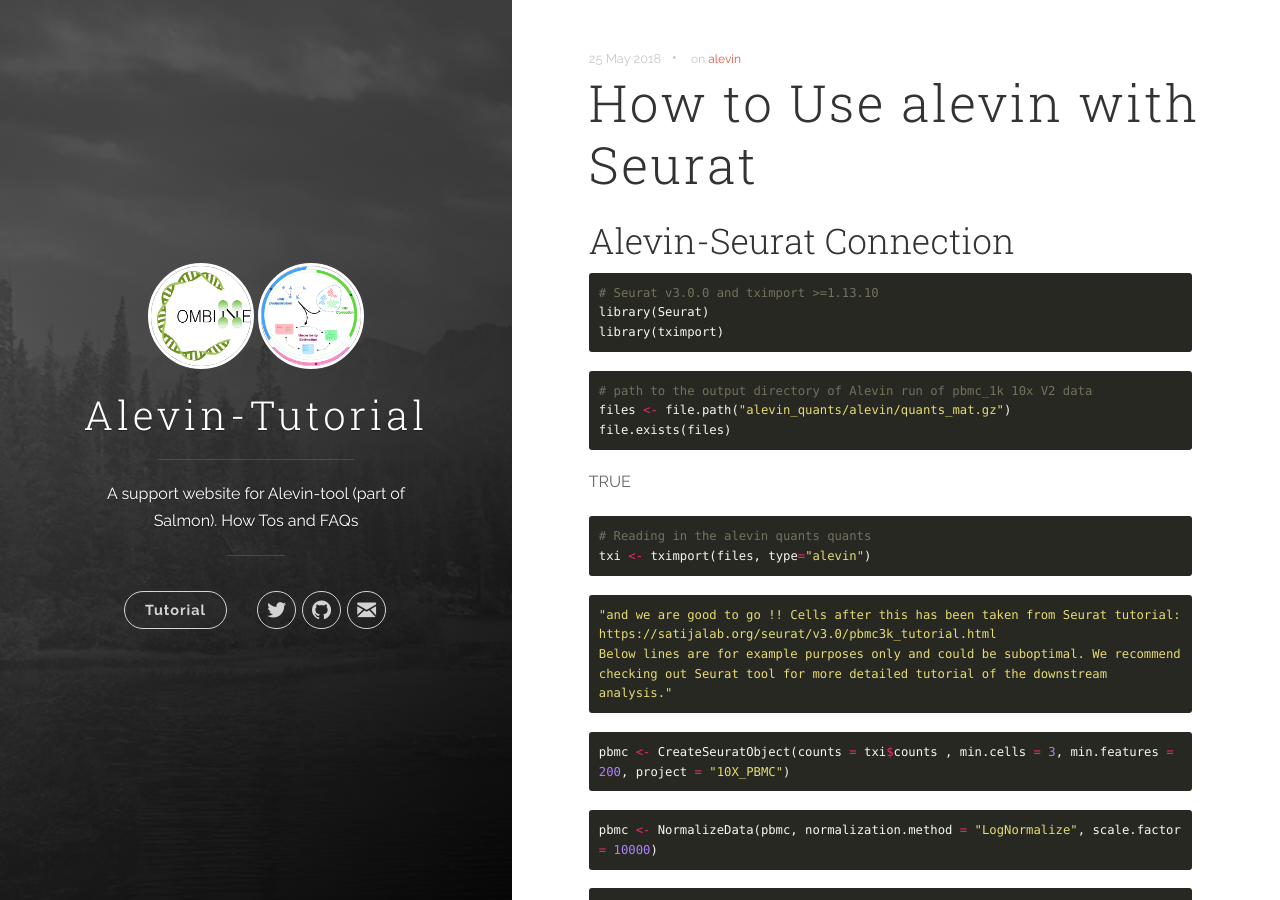
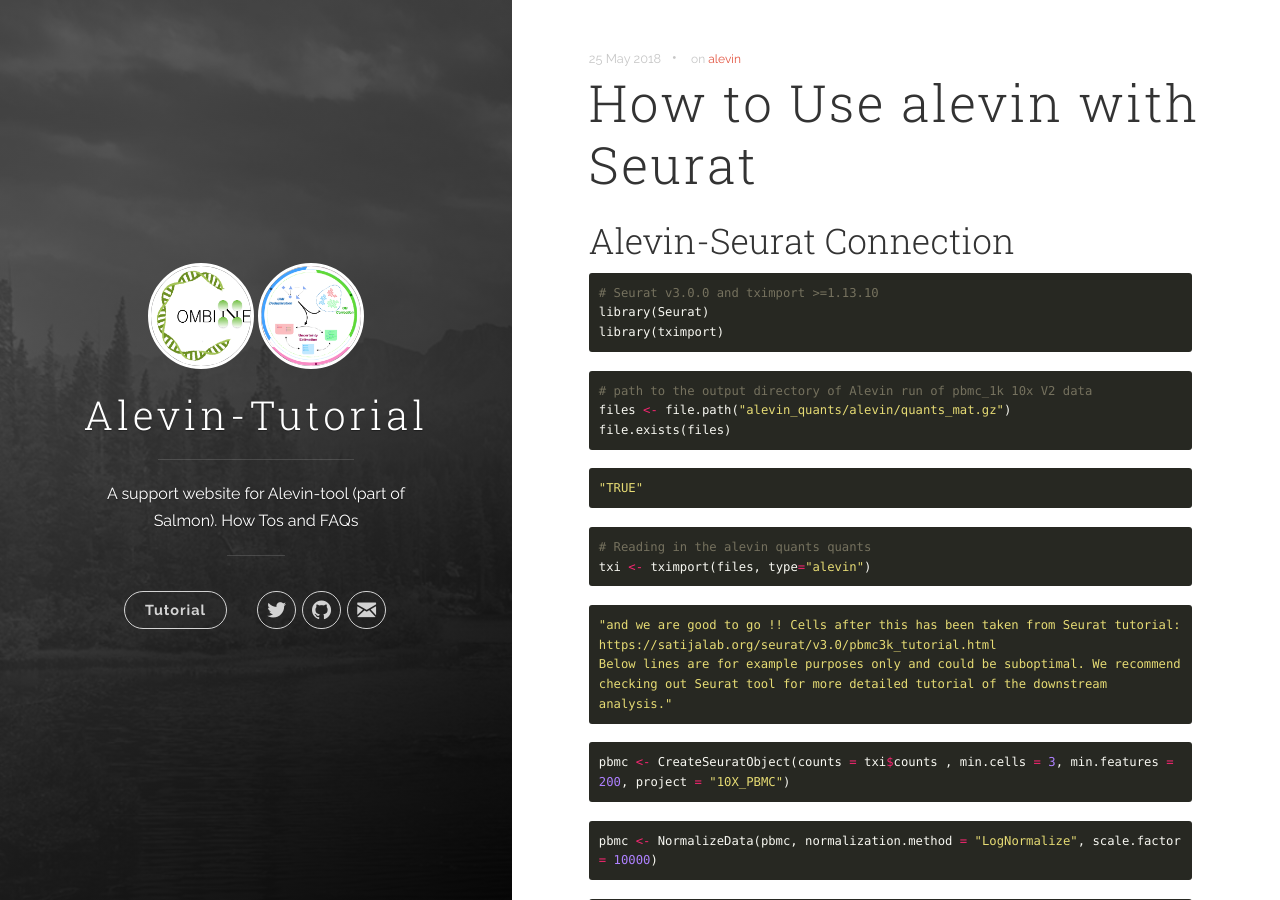
Before and after one commit to COMBINE-lab/alevin-tutorial, a Jekyll site: the page built from docs/_posts/2018-25-05-alevin-seurat.md, in a window 1280 px wide and 900 px high. Built offline with Jekyll 4.4.1, drawn with Linux system fonts in a browser that asks for light colours.

Commit message:
Update 2018-25-05-alevin-seurat.md

````diff
--- a/docs/_posts/2018-25-05-alevin-seurat.md
+++ b/docs/_posts/2018-25-05-alevin-seurat.md
@@ -17,8 +17,9 @@
 files <- file.path("alevin_quants/alevin/quants_mat.gz")
 file.exists(files)
 ```
-TRUE
-
+```R
+"TRUE"
+```
 
 ```R
 # Reading in the alevin quants quants
````
